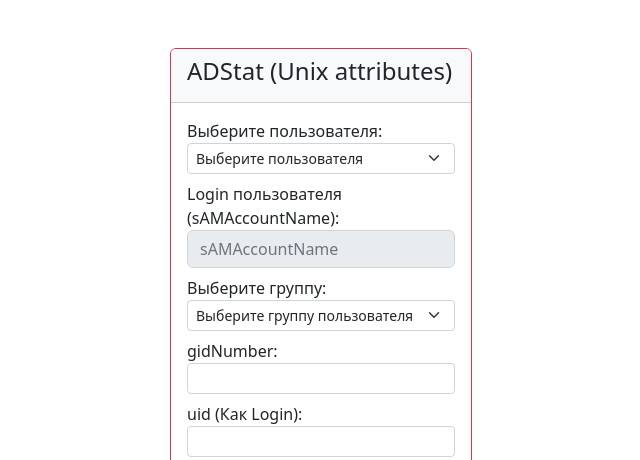
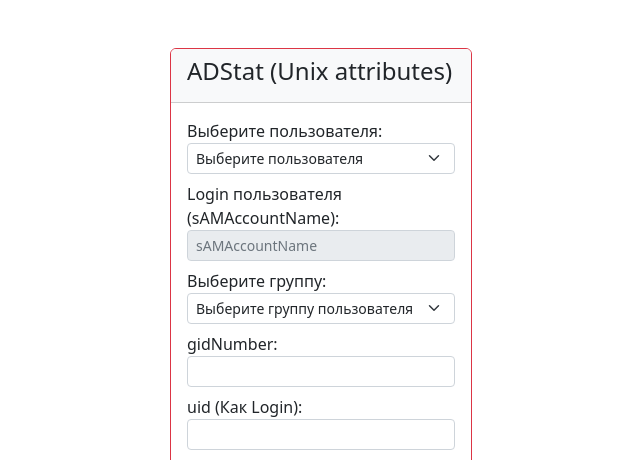
Before and after one commit to r2d2-lex/adstat2, a Django app: template adstat2/adunix/templates/adunix/index.html in a window 1280 px wide. Shown: the top 460 px of the page, without its empty margins (319-959 px from the left). Run offline with Django 4.2, Linux system fonts and the light colour scheme; the template is opened without the code that fills it, so the values that code supplies are empty; some libraries are stand-ins or nearby versions.

Commit message:
fix input

```diff
--- a/adstat2/adunix/templates/adunix/index.html
+++ b/adstat2/adunix/templates/adunix/index.html
@@ -39,7 +39,7 @@
 
                 <div class="form-group mb-2">
                     <label for="sAMAccountName">Login пользователя (sAMAccountName): </label>
-                    <input id="sAMAccountName" class="form-control" type="text" name="sAMAccountName" placeholder="sAMAccountName" disabled readonly>
+                    <input id="sAMAccountName" class="form-control form-control-sm" type="text" name="sAMAccountName" placeholder="sAMAccountName" disabled readonly>
                 </div>
 
                 <input id="distinguishedName" class="form-control" type="hidden" name="distinguishedName" placeholder="" disabled readonly>
```
